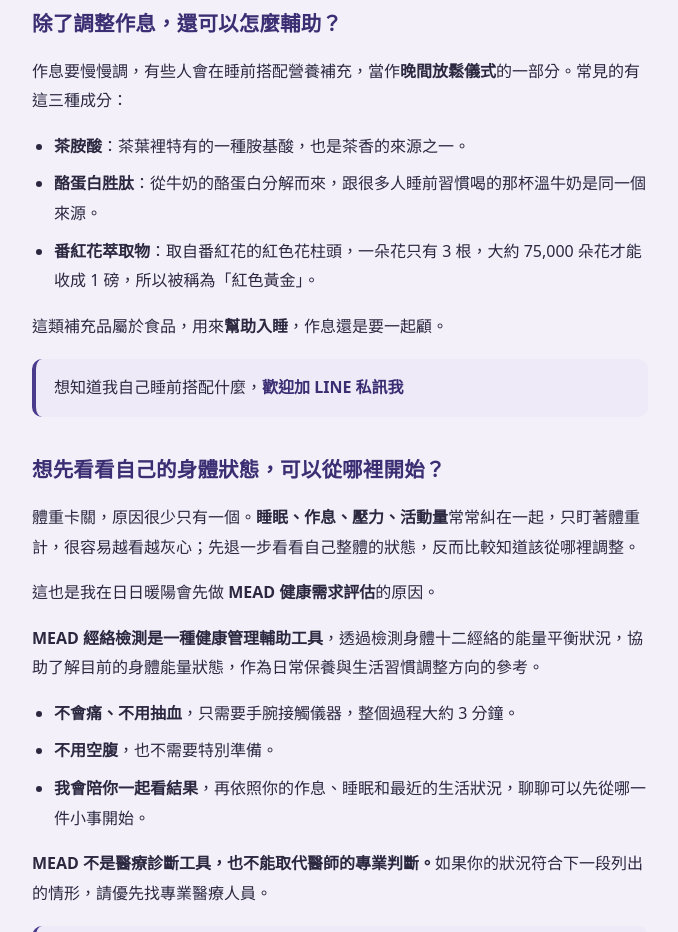
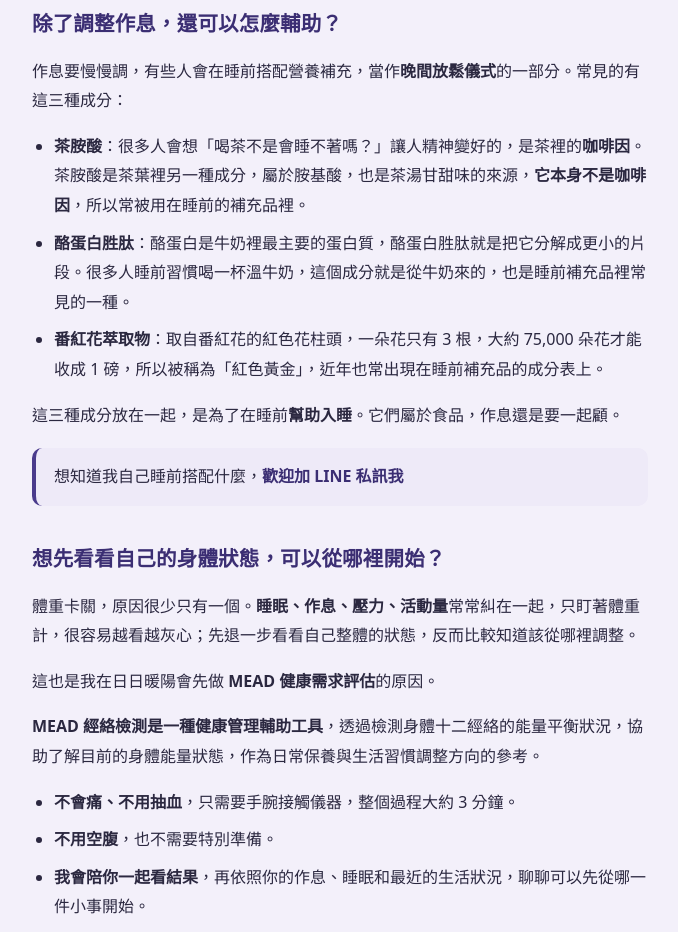
Before and after one commit to ririnuanyang/ririnuanyang.github.io, a plain HTML site: page 精選文章/20261026_睡眠與減重/article-sleep-weight.html in a window 1280 px wide. Shown: the part 4140-5072 px from the top of the page, without its empty margins (300-978 px from the left). Drawn offline with Linux system fonts and the light colour scheme.

Commit message:
睡眠文章產品段：補充茶胺酸不是咖啡因、酪蛋白胜肽來源說明
Co-Authored-By: Claude Fable 5.2 <noreply@anthropic.com>

```diff
--- a/精選文章/20261026_睡眠與減重/article-sleep-weight.html
+++ b/精選文章/20261026_睡眠與減重/article-sleep-weight.html
@@ -373,11 +373,11 @@
   <h2 id="support"><span class="nw">除了調整作息，</span><span class="nw">還可以怎麼輔助？</span></h2>
   <p>作息要慢慢調，有些人會在睡前搭配營養補充，當作<b>晚間放鬆儀式</b>的一部分。常見的有這三種成分：</p>
   <ul>
-    <li><b>茶胺酸</b>：茶葉裡特有的一種胺基酸，也是茶香的來源之一。</li>
-    <li><b>酪蛋白胜肽</b>：從牛奶的酪蛋白分解而來，跟很多人睡前習慣喝的那杯溫牛奶是同一個來源。</li>
-    <li><b>番紅花萃取物</b>：取自番紅花的紅色花柱頭，一朵花只有 3 根，大約 75,000 朵花才能收成 1 磅，所以被稱為「紅色黃金」。</li>
+    <li><b>茶胺酸</b>：很多人會想「喝茶不是會睡不著嗎？」讓人精神變好的，是茶裡的<b>咖啡因</b>。茶胺酸是茶葉裡另一種成分，屬於胺基酸，也是茶湯甘甜味的來源，<b>它本身不是咖啡因</b>，所以常被用在睡前的補充品裡。</li>
+    <li><b>酪蛋白胜肽</b>：酪蛋白是牛奶裡最主要的蛋白質，酪蛋白胜肽就是把它分解成更小的片段。很多人睡前習慣喝一杯溫牛奶，這個成分就是從牛奶來的，也是睡前補充品裡常見的一種。</li>
+    <li><b>番紅花萃取物</b>：取自番紅花的紅色花柱頭，一朵花只有 3 根，大約 75,000 朵花才能收成 1 磅，所以被稱為「紅色黃金」，近年也常出現在睡前補充品的成分表上。</li>
   </ul>
-  <p>這類補充品屬於食品，用來<b>幫助入睡</b>，作息還是要一起顧。</p>
+  <p>這三種成分放在一起，是為了在睡前<b>幫助入睡</b>。它們屬於食品，作息還是要一起顧。</p>
   <div class="inline-link">
     想知道我自己睡前搭配什麼，<a href="https://lin.ee/rbXTms6" target="_blank" rel="noopener">歡迎加 LINE 私訊我</a>
   </div>
```
